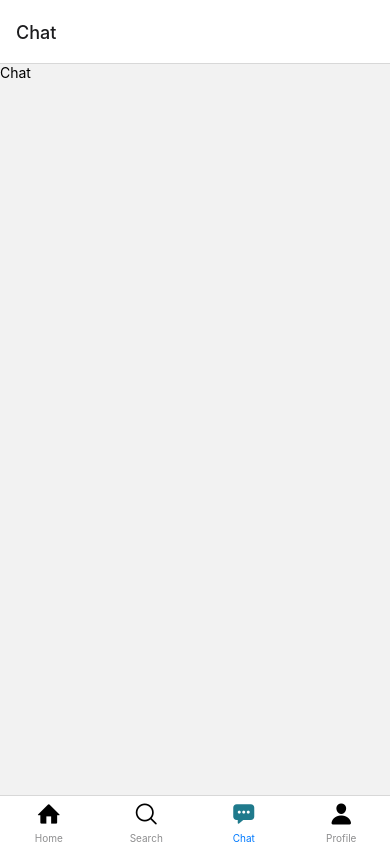
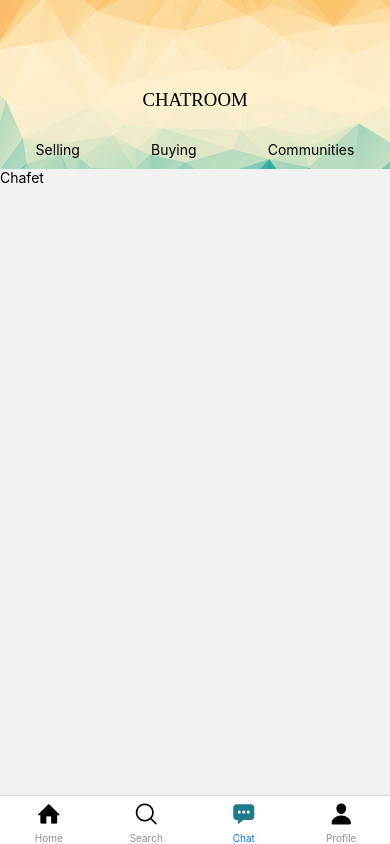
Before and after one commit to AGUPTA375/kandidat-frontend, a React Native app in the folder src/: screen /Chat in a window 390 px wide. Built offline with nearby package versions, Linux system fonts and the light colour scheme.

Commit message:
knappar i chatheader

```diff
--- a/src/App.js
+++ b/src/App.js
@@ -1,5 +1,5 @@
 import { StatusBar } from 'expo-status-bar';
-import { StyleSheet, Text, View } from 'react-native';
+import { StyleSheet, Text, View, Dimensions } from 'react-native';
 import { NavigationContainer } from '@react-navigation/native';
 import { createBottomTabNavigator } from '@react-navigation/bottom-tabs';
 
@@ -13,6 +13,12 @@ import Chat from '../src/screens/Chat'
 import { Entypo } from '@expo/vector-icons';
 import { AntDesign } from '@expo/vector-icons';
 import { Ionicons } from '@expo/vector-icons';
+
+// Components
+import ChatHeader from './components/ChatHeader';
+
+const windowWidth = Dimensions.get('window').width;
+const windowHeight = Dimensions.get('window').height;
 
 const Tab = createBottomTabNavigator();
 
@@ -42,6 +48,9 @@ export default function App() {
           tabBarIcon: ({focused, color}) => {
             var color = focused ? "#1F7A8C" : "black"
             return <Ionicons name="chatbox-ellipses" size={24} color={color} />;
+          },
+          header: () => {
+            return <ChatHeader title={"CHATROOM"} />;
           }
         }} />
 
@@ -65,4 +74,8 @@ const styles = StyleSheet.create({
     alignItems: 'center',
     justifyContent: 'center',
   },
+  header: {
+    height: windowHeight*0.2,
+    backgroundColor: "red"
+}
 });
--- /dev/null
+++ b/src/components/ChatHeader.js
@@ -0,0 +1,52 @@
+import { StyleSheet, Text, View, Dimensions, ImageBackground, TouchableOpacity } from 'react-native';
+
+const windowWidth = Dimensions.get('window').width;
+const windowHeight = Dimensions.get('window').height;
+
+export default function ChatHeader(props) {
+    return (
+        <ImageBackground style={styles.header} source={require('../assets/bg.jpg')} resizeMode="cover">
+            <View style={{flex: 0.7, justifyContent: "flex-end"}}>
+                <Text style={styles.title}>{props.title}</Text>
+            </View>
+            <View style={styles.headerLower}>
+
+                <TouchableOpacity style={styles.headerButton}>
+                    <Text>Selling</Text>
+                </TouchableOpacity>
+
+                <TouchableOpacity style={styles.headerButton}>
+                    <Text>Buying</Text>
+                </TouchableOpacity>
+
+                <TouchableOpacity style={styles.headerButton}>
+                    <Text>Communities</Text>
+                </TouchableOpacity>
+
+            </View>
+        </ImageBackground>
+    )
+}
+
+const styles = StyleSheet.create({
+    header: {
+        height: windowHeight*0.2,
+        alignItems: "center",
+        justifyContent: "flex-end"
+    },
+    title: {
+        fontFamily: "TharLon",
+        fontSize: windowHeight/45
+    },
+    headerButton: {
+
+    },
+    headerLower: {
+        flex: 0.3,
+        width:windowWidth,
+        flexDirection:"row",
+        justifyContent:"space-around",
+        alignItems:"flex-end",
+        paddingBottom: windowHeight/80
+    }
+})
--- a/src/package.json
+++ b/src/package.json
@@ -23,7 +23,8 @@
     "react-native-screens": "~3.10.1",
     "react-native-vector-icons": "^9.1.0",
     "react-native-web": "0.17.1",
-    "undefined": "@expo/vector-icons/IonIcons"
+    "undefined": "@expo/vector-icons/IonIcons",
+    "expo-font": "~10.0.4"
   },
   "devDependencies": {
     "@babel/core": "^7.12.9"
--- a/src/screens/Chat.js
+++ b/src/screens/Chat.js
@@ -3,7 +3,7 @@ import { StyleSheet, Text, View } from 'react-native';
 export default function Chat() {
     return (
         <View>
-            <Text>Chat</Text>
+            <Text>Chafet</Text>
         </View>
     )
 }
```
Also changed, not shown: src/assets/bg.jpg (added), 1 other file (tests, documents, lock files or other folders).
